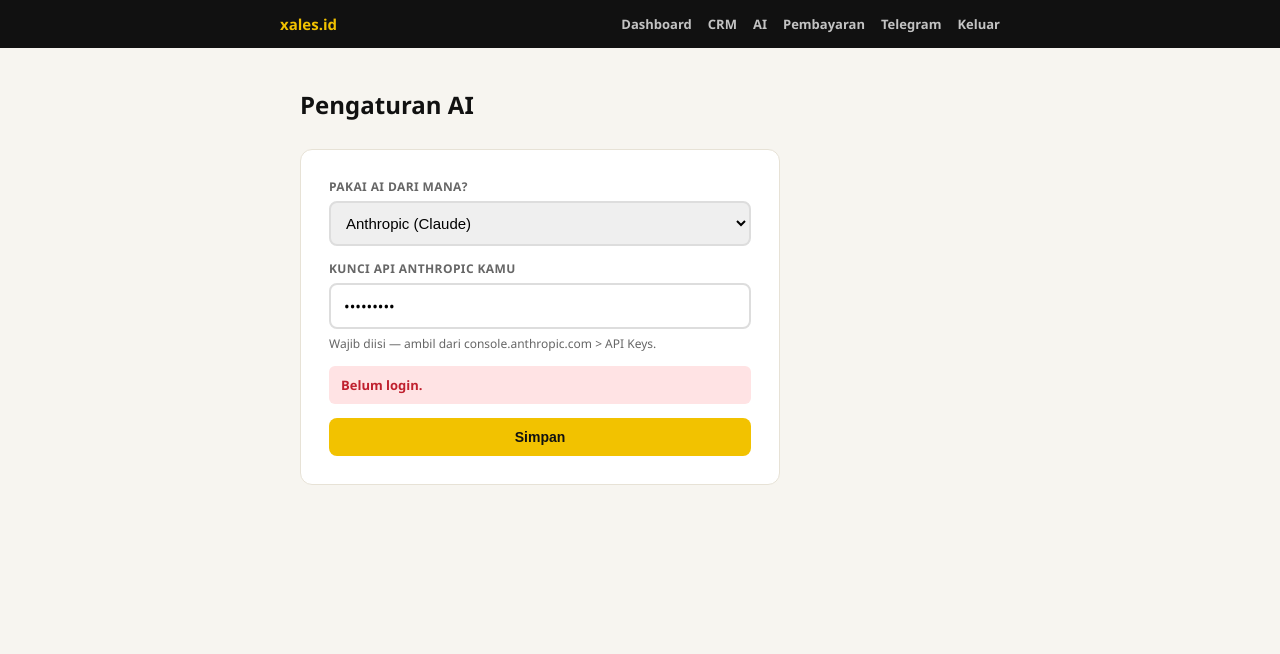
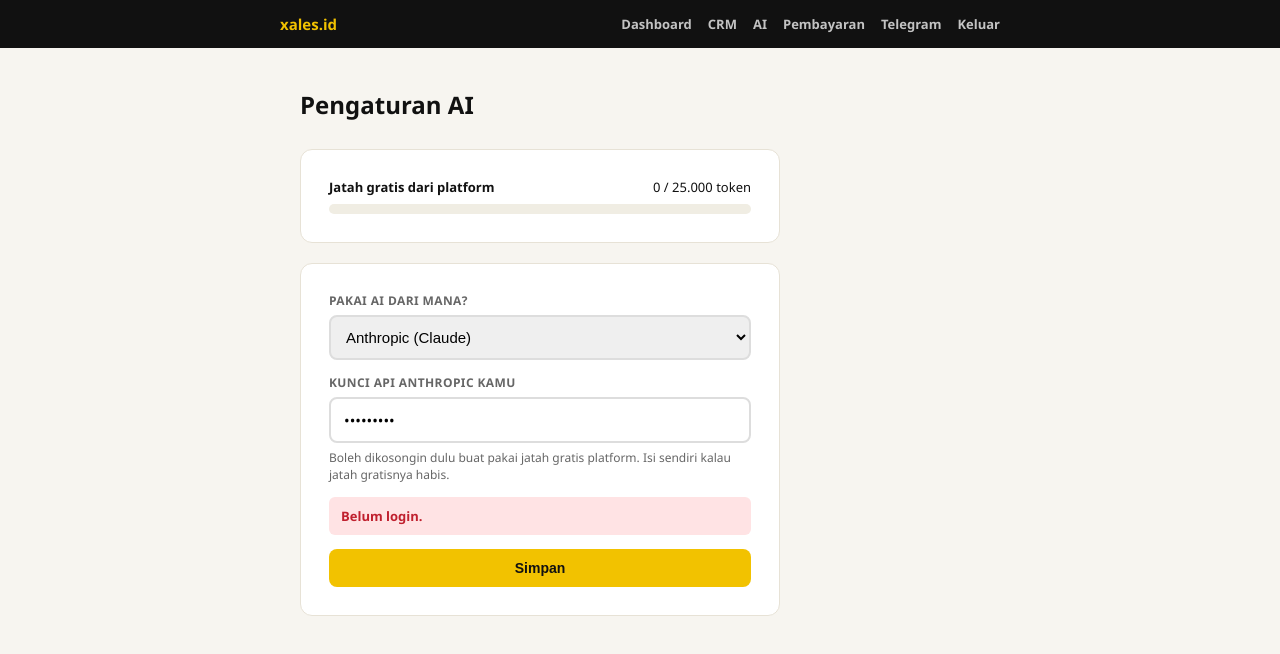
Before and after one commit to yasanegara/xalesid, a Next.js app: page /dashboard/settings/ai in a window 1280 px wide. Both pictures are taken after typing "Sample123" into the empty fields and a click on the button "Simpan". Shown: the top 654 px of the page. Built offline with nearby package versions, Linux system fonts and the light colour scheme; no server answers.

Commit message:
Tambah sistem kuota token gratis buat fitur AI: 25.000 token per toko

```diff
--- a/app/api/products/generate-copy/route.ts
+++ b/app/api/products/generate-copy/route.ts
@@ -1,4 +1,5 @@
 import { NextRequest, NextResponse } from "next/server";
+import { prisma } from "@/lib/prisma";
 import { getCurrentTenant } from "@/lib/current-tenant";
 import { generateWithAI } from "@/lib/ai-providers";
 
@@ -15,13 +16,30 @@ export async function POST(req: NextRequest) {
     return NextResponse.json({ error: "Nama produk wajib diisi dulu." }, { status: 400 });
   }
 
-  // User sekarang wajib pakai kunci API sendiri, apapun providernya
-  const apiKey = tenant.aiApiKey;
+  const usingOwnKey = !!tenant.aiApiKey;
+
+  // Kalau user belum pasang kunci sendiri: cuma Anthropic yang punya jatah gratis dari platform
+  let apiKey: string | undefined;
+  if (usingOwnKey) {
+    apiKey = tenant.aiApiKey!;
+  } else if (tenant.aiProvider === "anthropic") {
+    apiKey = process.env.ANTHROPIC_API_KEY;
+  }
 
   if (!apiKey) {
     return NextResponse.json(
       { error: `Belum ada kunci API buat ${tenant.aiProvider}. Isi dulu di Pengaturan AI.` },
       { status: 400 }
+    );
+  }
+
+  // Cek kuota gratis (cuma berlaku kalau user gak pakai kunci sendiri)
+  if (!usingOwnKey && tenant.aiTokensUsed >= tenant.aiTokenLimit) {
+    return NextResponse.json(
+      {
+        error: `Jatah gratis AI kamu udah habis (dipakai ${tenant.aiTokensUsed} dari ${tenant.aiTokenLimit} token). Isi kunci API sendiri di Pengaturan AI biar bisa lanjut pakai.`,
+      },
+      { status: 402 }
     );
   }
 
@@ -33,8 +51,17 @@ Tulis 1 deskripsi singkat (maksimal 2 kalimat, bahasa Indonesia santai tapi meya
 Jangan pakai tanda kutip di jawabanmu. Langsung tulis deskripsinya saja, tanpa basa-basi atau penjelasan tambahan.`;
 
   try {
-    const description = await generateWithAI(tenant.aiProvider, apiKey, prompt);
-    return NextResponse.json({ description });
+    const { text, totalTokens } = await generateWithAI(tenant.aiProvider, apiKey, prompt);
+
+    // Catat pemakaian token cuma kalau pakai jatah gratis platform, bukan kunci sendiri
+    if (!usingOwnKey) {
+      await prisma.tenant.update({
+        where: { id: tenant.id },
+        data: { aiTokensUsed: { increment: totalTokens } },
+      });
+    }
+
+    return NextResponse.json({ description: text, tokensUsedThisCall: totalTokens, usingOwnKey });
   } catch (e) {
     const detail = e instanceof Error ? e.message : String(e);
     return NextResponse.json({ error: "Gagal minta bantuan AI. Detail: " + detail }, { status: 502 });
--- a/app/api/settings/ai/current/route.ts
+++ b/app/api/settings/ai/current/route.ts
@@ -8,5 +8,7 @@ export async function GET() {
   return NextResponse.json({
     aiProvider: tenant.aiProvider,
     hasOwnKey: !!tenant.aiApiKey,
+    aiTokensUsed: tenant.aiTokensUsed,
+    aiTokenLimit: tenant.aiTokenLimit,
   });
 }
--- a/app/dashboard/settings/ai/page.tsx
+++ b/app/dashboard/settings/ai/page.tsx
@@ -6,6 +6,8 @@ export default function AISettingsPage() {
   const [aiProvider, setAiProvider] = useState("anthropic");
   const [aiApiKey, setAiApiKey] = useState("");
   const [hasOwnKey, setHasOwnKey] = useState(false);
+  const [aiTokensUsed, setAiTokensUsed] = useState(0);
+  const [aiTokenLimit, setAiTokenLimit] = useState(25000);
   const [loading, setLoading] = useState(true);
   const [saving, setSaving] = useState(false);
   const [message, setMessage] = useState("");
@@ -17,6 +19,8 @@ export default function AISettingsPage() {
       .then((data) => {
         setAiProvider(data.aiProvider || "anthropic");
         setHasOwnKey(!!data.hasOwnKey);
+        setAiTokensUsed(data.aiTokensUsed || 0);
+        setAiTokenLimit(data.aiTokenLimit || 25000);
         setLoading(false);
       })
       .catch(() => setLoading(false));
@@ -50,11 +54,39 @@ export default function AISettingsPage() {
 
   if (loading) return <div className="page-wrap">Memuat...</div>;
 
+  const pct = Math.min(100, Math.round((aiTokensUsed / aiTokenLimit) * 100));
+
   return (
     <div className="page-wrap">
       <div className="page-header">
         <h1>Pengaturan AI</h1>
       </div>
+
+      {!hasOwnKey && aiProvider === "anthropic" && (
+        <div className="card-form" style={{ marginBottom: 20 }}>
+          <div style={{ display: "flex", justifyContent: "space-between", fontSize: 13, marginBottom: 8 }}>
+            <span style={{ fontWeight: 700 }}>Jatah gratis dari platform</span>
+            <span>
+              {aiTokensUsed.toLocaleString("id-ID")} / {aiTokenLimit.toLocaleString("id-ID")} token
+            </span>
+          </div>
+          <div style={{ background: "#f0ede3", borderRadius: 6, height: 10, overflow: "hidden" }}>
+            <div
+              style={{
+                width: `${pct}%`,
+                background: pct >= 90 ? "#c0202e" : "#f2c200",
+                height: "100%",
+                borderRadius: 6,
+              }}
+            />
+          </div>
+          {pct >= 90 && (
+            <p style={{ fontSize: 12, color: "#9c0006", marginTop: 8 }}>
+              Jatah gratis hampir habis. Isi kunci API sendiri di bawah biar gak keputus.
+            </p>
+          )}
+        </div>
+      )}
 
       <form onSubmit={handleSave} className="card-form">
         <div className="auth-field">
@@ -78,12 +110,11 @@ export default function AISettingsPage() {
               value={aiApiKey}
               onChange={(e) => setAiApiKey(e.target.value)}
               placeholder={hasOwnKey ? "Sudah tersimpan — isi ulang kalau mau ganti" : "sk-..."}
-              required={!hasOwnKey}
             />
             <p style={{ fontSize: 12, color: "#666", marginTop: 6 }}>
               {aiProvider === "anthropic"
-                ? "Wajib diisi — ambil dari console.anthropic.com > API Keys."
-                : "Wajib diisi — ambil dari platform.openai.com/api-keys."}
+                ? "Boleh dikosongin dulu buat pakai jatah gratis platform. Isi sendiri kalau jatah gratisnya habis."
+                : "Wajib diisi — OpenAI gak punya jatah gratis dari platform, ambil dari platform.openai.com/api-keys."}
             </p>
           </div>
         )}
--- a/lib/ai-providers.ts
+++ b/lib/ai-providers.ts
@@ -1,13 +1,16 @@
 // Satu fungsi buat 2 penyedia AI beda, biar kode pemanggilnya gak perlu tau bedanya
+// Sekarang juga ngembaliin berapa token yang beneran kepakai, buat dicatat ke kuota
 
-export async function generateWithAI(provider: string, apiKey: string, prompt: string): Promise<string> {
+type AIResult = { text: string; totalTokens: number };
+
+export async function generateWithAI(provider: string, apiKey: string, prompt: string): Promise<AIResult> {
   if (provider === "openai") {
     return generateWithOpenAI(apiKey, prompt);
   }
   return generateWithAnthropic(apiKey, prompt);
 }
 
-async function generateWithAnthropic(apiKey: string, prompt: string): Promise<string> {
+async function generateWithAnthropic(apiKey: string, prompt: string): Promise<AIResult> {
   const res = await fetch("https://api.anthropic.com/v1/messages", {
     method: "POST",
     headers: {
@@ -23,14 +26,15 @@ async function generateWithAnthropic(apiKey: string, prompt: string): Promise<st
   });
   if (!res.ok) {
     const body = await res.text();
-    // Sertakan status code + pesan asli dari Anthropic, biar gampang didiagnosis
     throw new Error(`Anthropic API error (${res.status}): ${body.slice(0, 300)}`);
   }
   const data = await res.json();
-  return data.content?.[0]?.text?.trim() || "";
+  const text = data.content?.[0]?.text?.trim() || "";
+  const totalTokens = (data.usage?.input_tokens || 0) + (data.usage?.output_tokens || 0);
+  return { text, totalTokens };
 }
 
-async function generateWithOpenAI(apiKey: string, prompt: string): Promise<string> {
+async function generateWithOpenAI(apiKey: string, prompt: string): Promise<AIResult> {
   const res = await fetch("https://api.openai.com/v1/chat/completions", {
     method: "POST",
     headers: {
@@ -48,5 +52,7 @@ async function generateWithOpenAI(apiKey: string, prompt: string): Promise<strin
     throw new Error(`OpenAI API error (${res.status}): ${body.slice(0, 300)}`);
   }
   const data = await res.json();
-  return data.choices?.[0]?.message?.content?.trim() || "";
+  const text = data.choices?.[0]?.message?.content?.trim() || "";
+  const totalTokens = data.usage?.total_tokens || 0;
+  return { text, totalTokens };
 }
```
Also changed, not shown: 2 other files (tests, documents, lock files or other folders).
